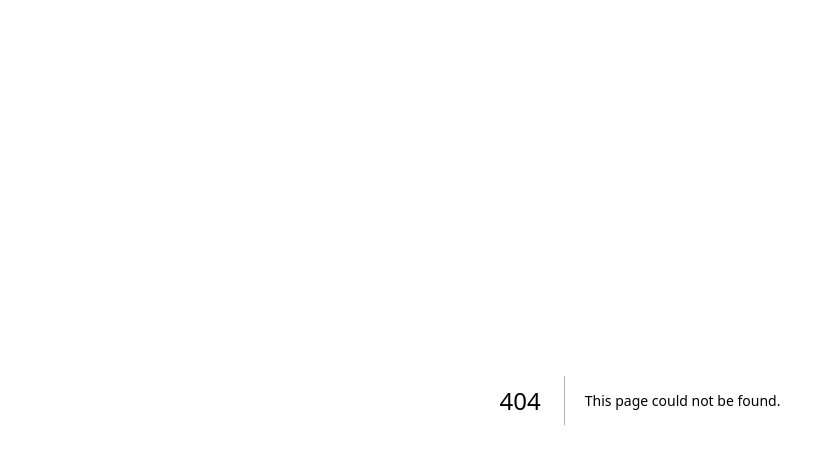
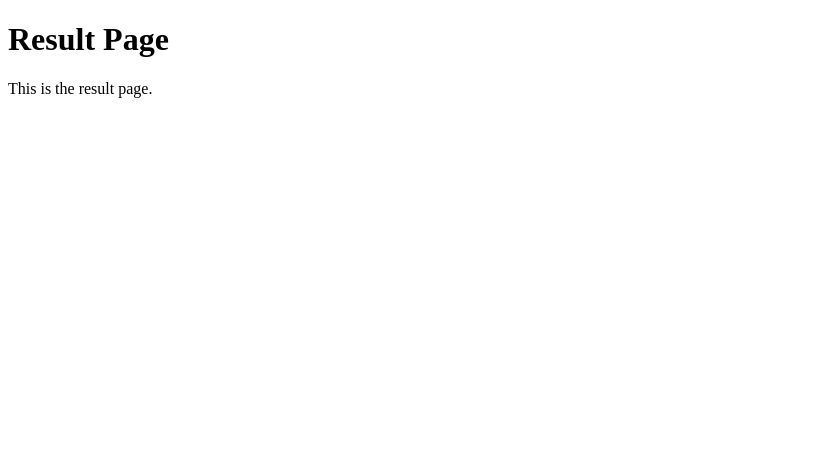
Before and after one commit to DevomB/AI-FRQ-Grader, a Next.js app: page /result in a window 1280 px wide. Before the commit this address had no page. Shown: the top 464 px of the page, without its empty margins (0-835 px from the left). Built offline with nearby package versions, Linux system fonts and the light colour scheme; a web font is replaced by a local one.

Commit message:
add front end for results

```diff
--- a/src/app/page.js
+++ b/src/app/page.js
@@ -1,8 +1,9 @@
 'use client'
 
-import * as motion from "motion/react-client"
+import * as motion from "motion/react-client";
 import { GoogleGenerativeAI } from "@google/generative-ai";
 import React, { useState, useEffect } from "react";
+import { useRouter } from 'next/navigation';
 
 const apiKey = process.env.NEXT_PUBLIC_GEMINI_API_KEY;
 const genAI = new GoogleGenerativeAI(apiKey);
@@ -19,7 +20,7 @@ const generationConfig = {
     responseMimeType: "text/plain",
 };
 
-async function run({ input }) {
+async function run({ input, router }) {
     const chatSession = model.startChat({
         generationConfig,
         history: [],
@@ -28,14 +29,19 @@ async function run({ input }) {
     try {
         const result = await chatSession.sendMessage(input);
         const responseText = await result.response.text();
-        console.log(input);
-        console.log(responseText);
+
+
+        const path = `/result?response=${encodeURIComponent(responseText)}`; // Pass responseText as a query parameter
+        console.log('Navigating to path:', path);
+        console.log('Router: ' + router);
+        router.push(path);
     } catch (error) {
-        console.error("Error:", error);
+        console.error('Error during chat session:', error);
     }
 }
 
 export default function Home() {
+  const router = useRouter();
   const [blocks, setBlocks] = useState([]);
   const [input, setInput] = useState("");
   const gridSize = 32; // Grid dimensions (odd number for symmetry)
@@ -69,7 +75,10 @@ export default function Home() {
     setBlocks(initialBlocks);
   }, []); // Empty dependency array ensures this runs only once
 
-
+  const handleSubmit = async (event) => {
+    event.preventDefault();
+    await run({ input, router });
+  };
 
   return (
     <div className="flex flex-col items-center bg-gradient-to-br from-white to-purple-100 min-h-screen">
@@ -116,23 +125,21 @@ export default function Home() {
           <div className="grid grid-cols-1 gap-10 w-full max-w-2xl">
             {/* Text Box */}
             <div>
+              <form onSubmit={handleSubmit}>
                 <input
                   type="text"
                   placeholder="DBQ Response"
                   className="w-full p-4 border rounded-lg shadow-sm text-gray-700 focus:outline-none focus:ring-2 focus:ring-blue-500 focus:border-blue-500"
                   onChange={(e) => setInput(e.target.value)}
                 />
-            </div>
-          </div>
-
-          {/* Submit Button */}
-          <div className="mt-10">
                 <button
+                  type="submit"
                   className="px-6 py-3 text-lg font-semibold text-white bg-gradient-to-r from-blue-700 to-purple-600 rounded-lg shadow-lg transition transform hover:scale-110"
-              onClick={() => run({ input: "Grade this APUSH DBQ " + input })}
                 >
                   Grade Now
                 </button>
+              </form>
+            </div>
           </div>
         <br></br>
       </motion.main>
--- /dev/null
+++ b/src/pages/result.js
@@ -0,0 +1,22 @@
+import React from 'react';
+import { useRouter } from 'next/router';
+
+const ResultPage = () => {
+    const router = useRouter();
+    const { response } = router.query; // Access the response query parameter
+
+    return (
+        <div className="flex flex-col items-center bg-gradient-to-br from-white to-purple-100 min-h-screen">
+            <h1 className="text-4xl font-bold mt-10">Result Page</h1>
+            <p className="mt-4">This is the result page.</p>
+            {response && (
+                <div className="mt-4 p-4 bg-white rounded shadow">
+                    <h2 className="text-2xl font-semibold">Response:</h2>
+                    <p>{response}</p>
+                </div>
+            )}
+        </div>
+    );
+};
+
+export default ResultPage;
```
Lines whose indentation alone changed are shown as unchanged.
